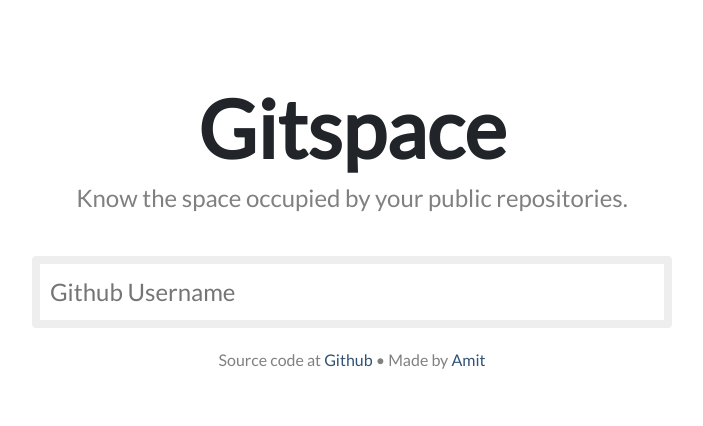
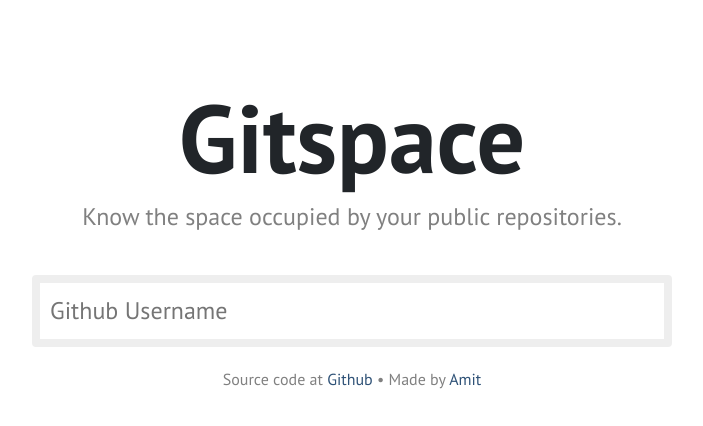
Before and after one commit to aktech/gitspace, a React (Create React App) app: page / in a window 1280 px wide. Shown: the top 426 px of the page, without its empty margins (288-991 px from the left). Built offline with nearby package versions, Linux system fonts and the light colour scheme.

Commit message:
Change Font Lato -> PT Sans

```diff
--- a/public/index.html
+++ b/public/index.html
@@ -3,8 +3,8 @@
   <head>
     <meta charset="utf-8" />
     <link rel="icon" href="%PUBLIC_URL%/favicon.ico" />
-    <link href='https://fonts.googleapis.com/css?family=Lato&subset=latin,latin-ext' rel='stylesheet' type='text/css'>
     <link href="https://fonts.googleapis.com/css2?family=Slabo+27px&display=swap" rel="stylesheet">
+    <link href="https://fonts.googleapis.com/css2?family=PT+Sans:wght@400;700&display=swap" rel="stylesheet">
     <meta name="viewport" content="width=device-width, initial-scale=1" />
     <meta name="theme-color" content="#000000" />
     <meta
--- a/src/App.css
+++ b/src/App.css
@@ -1,6 +1,6 @@
 .App {
   text-align: center;
-  font-family: Lato, sans-serif;
+  font-family: "PT Sans", sans-serif;
   margin-top: 5em;
 }
 
@@ -13,7 +13,7 @@
   width: 50%;
   border: 8px solid #eee;
   border-radius: 4px;
-  font-family: Lato,sans-serif;
+  font-family: "PT Sans", sans-serif;
   font-size: 1.5em;
   font-weight: 300;
   margin-top: 35px;
@@ -31,7 +31,7 @@
 
 .site-title {
   font-weight: bold;
-  font-size: 5em;
+  font-size: 6em;
 }
 
 .desc {
@@ -54,7 +54,7 @@
 }
 
 .tick {
-  font-family: Lato, sans-serif;
+  font-family: "PT Sans", sans-serif;
   font-size: 1em;
   font-weight: bold;
 }
--- a/src/Chart.js
+++ b/src/Chart.js
@@ -5,20 +5,22 @@
 const yAxisDiff = 64
 const barHeight = 70
 
+const tickFont = "PT Sans, serif"
+
 const theme = {
     axis: {
         tickColor: "#eee",
         ticks: {
             text: {
                 fontSize: "1em",
-                fontFamily: "Lato, sans-serif",
+                fontFamily: tickFont,
                 fontWeight: "bold"
             }
         },
         legend: {
             text: {
                 fontSize: "1em",
-                fontFamily: "Lato, sans-serif",
+                fontFamily: tickFont,
                 fontWeight: "bold",
                 fill: '#165f77'
             }
```
